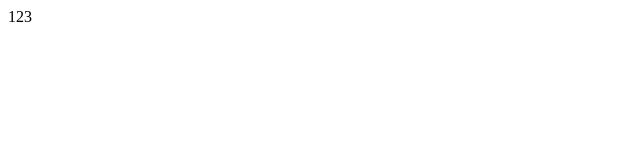
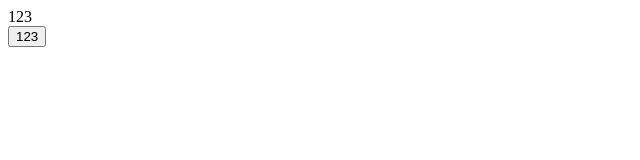
Before and after one commit to zeyuanHong0/react-ts, a React (Vite) app: page / in a window 1280 px wide. Shown: the top 160 px of the page, without its empty margins (0-640 px from the left). Built offline with nearby package versions, Linux system fonts and the light colour scheme.

Commit message:
props---ts

```diff
--- a/src/App.tsx
+++ b/src/App.tsx
@@ -1,4 +1,20 @@
 import { useState } from "react";
+
+// type Props = {
+//   className: string;
+// };
+
+interface Props {
+  className: string;
+}
+
+const Button = (props: Props) => {
+  return (
+    <div>
+      <button>123</button>
+    </div>
+  );
+};
 
 function App() {
   // const [str, setStr] = useState("121");
@@ -25,6 +41,7 @@ function App() {
   return (
     <>
       <div>123 {user?.age}</div>
+      <Button className={"blue"} />
     </>
   );
 }
```
